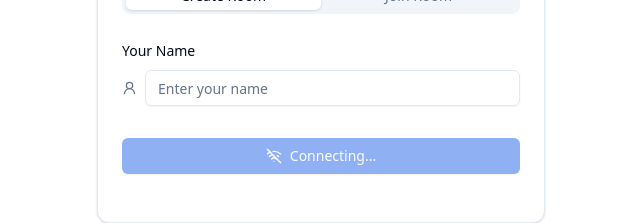
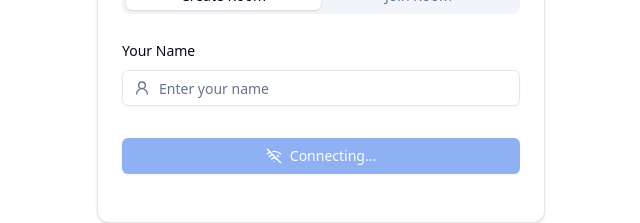
Before and after one commit to Shoebalam440/temporary, a React (Vite) app: page /chat in a window 1280 px wide. Shown: the part 363-586 px from the top of the page, without its empty margins (319-959 px from the left). Built offline with nearby package versions, Linux system fonts and the light colour scheme; no server answers.

Commit message:
fix: resolve accessibility issue with form labels

```diff
--- a/src/components/chat/JoinRoom.tsx
+++ b/src/components/chat/JoinRoom.tsx
@@ -53,9 +53,12 @@ export const JoinRoom = () => {
                   <FormField control={form.control} name="username" render={({ field }) => (
                     <FormItem>
                       <FormLabel>Your Name</FormLabel>
-                      <FormControl>
-                        <div className="flex items-center"><UserRound className="mr-2 h-4 w-4 text-muted-foreground" /><Input placeholder="Enter your name" {...field} /></div>
-                      </FormControl>
+                      <div className="relative">
+                        <UserRound className="absolute left-3 top-1/2 -translate-y-1/2 h-4 w-4 text-muted-foreground" />
+                        <FormControl>
+                          <Input className="pl-9" placeholder="Enter your name" {...field} />
+                        </FormControl>
+                      </div>
                       <FormMessage />
                     </FormItem>
                   )} />
@@ -64,9 +67,12 @@ export const JoinRoom = () => {
                   <FormField control={form.control} name="username" render={({ field }) => (
                      <FormItem className="mb-4">
                       <FormLabel>Your Name</FormLabel>
-                      <FormControl>
-                        <div className="flex items-center"><UserRound className="mr-2 h-4 w-4 text-muted-foreground" /><Input placeholder="Enter your name" {...field} /></div>
-                      </FormControl>
+                       <div className="relative">
+                        <UserRound className="absolute left-3 top-1/2 -translate-y-1/2 h-4 w-4 text-muted-foreground" />
+                        <FormControl>
+                          <Input className="pl-9" placeholder="Enter your name" {...field} />
+                        </FormControl>
+                      </div>
                       <FormMessage />
                     </FormItem>
                   )} />
```
